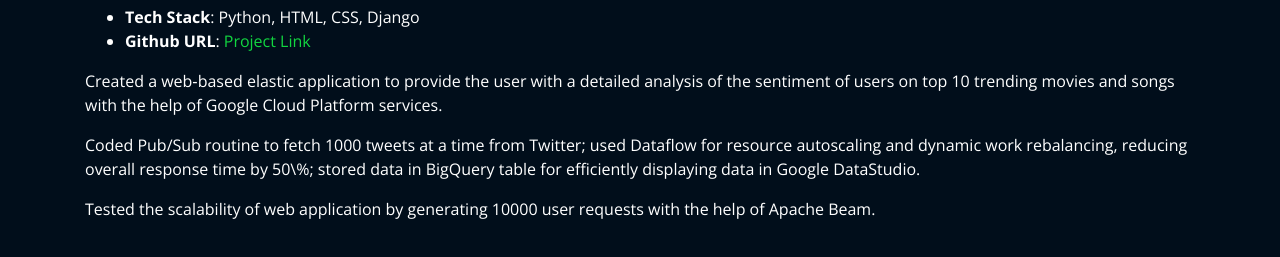
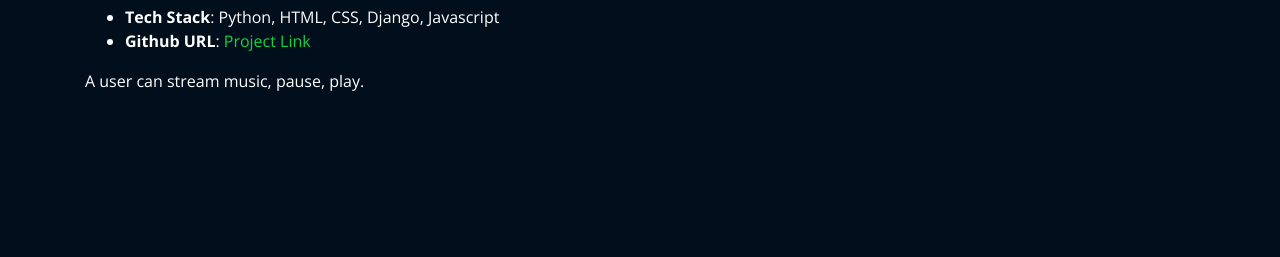
Before and after one commit to mseshiAyanda/my_website, a plain HTML site: page projects/twitteranalysis.html in a window 1280 px wide. Shown: the part 65-322 px from the top of the page. Drawn offline with nearby package versions, Linux system fonts and the light colour scheme; files whose address does not match are found by name.

Commit message:
Update twitteranalysis.html

```diff
--- a/projects/twitteranalysis.html
+++ b/projects/twitteranalysis.html
@@ -45,18 +45,12 @@
               <br>
               <h2 style="color:#12d640">Sopify Music Streaming Clone</h2>
               <ul>
-                <li><strong>Tech Stack</strong>: Python, HTML, CSS, Django</li>
+                <li><strong>Tech Stack</strong>: Python, HTML, CSS, Django, Javascript</li>
                 <li><strong>Github URL</strong>: <a href="https://github.com/mseshiAyanda/spotify_clone" target="_blank">Project Link</a></li>
               </ul>
 
                 <p>
-                Created a web‑based elastic application to provide the user with a detailed analysis of the sentiment of users on top 10 trending movies and songs with the help of Google Cloud Platform services.
-                </p>
-                <p>
-                Coded Pub/Sub routine to fetch 1000 tweets at a time from Twitter; used Dataflow for resource autoscaling and dynamic work rebalancing, reducing overall response time by 50\%; stored data in BigQuery table for efficiently displaying data in Google DataStudio.
-                </p>
-                <p>
-                Tested the scalability of web application by generating 10000 user requests with the help of Apache Beam.
+                A user can stream music, pause, play.
                 </p>
             </div>
 
```
